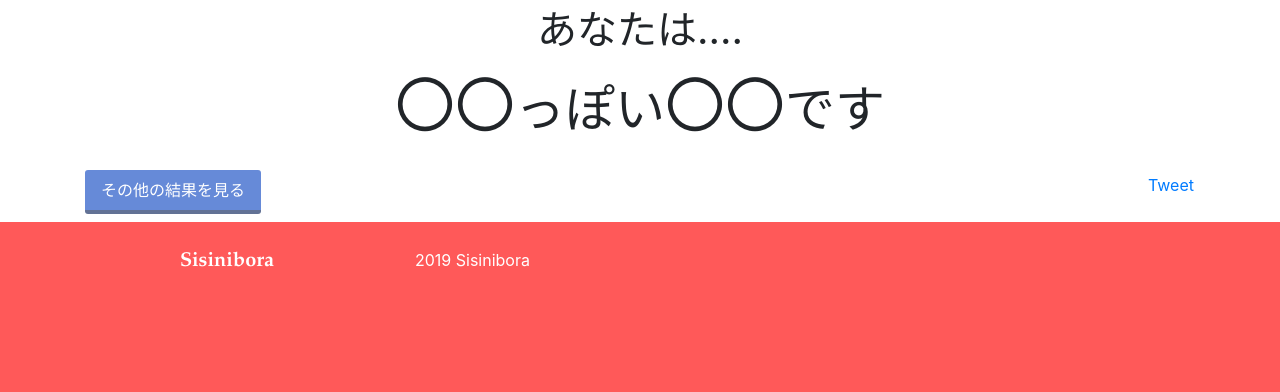
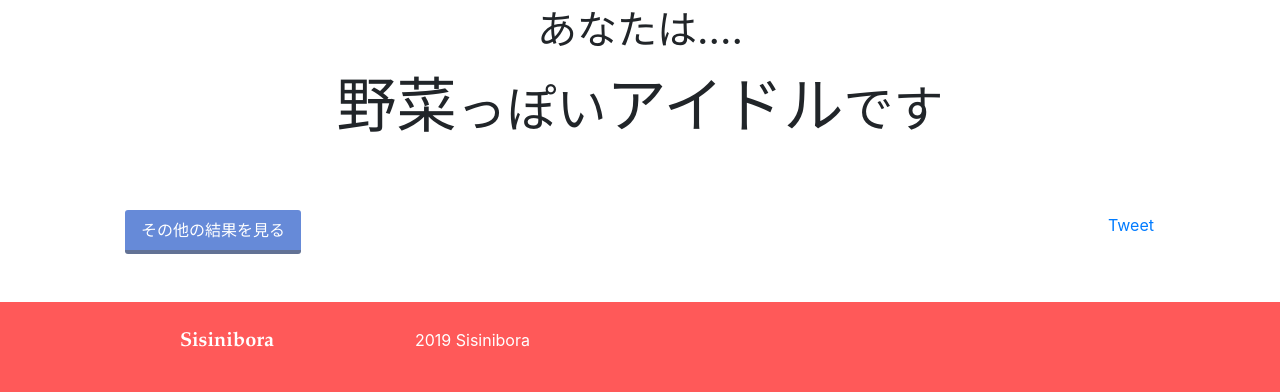
Before and after one commit to ishiyatakashi/SAWA, a Django app: page /result2/ in a window 1280 px wide. Shown: the part 80-472 px from the top of the page. Run offline with Django 3.2, Linux system fonts and the light colour scheme; some libraries are stand-ins or nearby versions.

Commit message:
result2.html tukutta

```diff
--- a/maindata/templates/maindata/result2.html
+++ b/maindata/templates/maindata/result2.html
@@ -4,13 +4,13 @@
 
 {% load static %}
 
-<link rel="stylesheet" href="{% static 'maindata/css/modal.css' %}">
+{% block extra_css %}<link rel="stylesheet" href="{% static 'maindata/css/modal.css' %}">{% endblock %}
 
 {% block content %}
 
     <div id="wrapper">
         <div class="center" style="font-size: 40px">あなたは....</div>
-        <div class="center" style="font-size: 50px"><a style="font-size: 60px">〇〇</a>っぽい<a style="font-size: 60px">〇〇</a>です
+        <div class="center" style="font-size: 50px"><a style="font-size: 60px">野菜</a>っぽい<a style="font-size: 60px">アイドル</a>です
         </div>
     </div>
 
@@ -34,22 +34,22 @@
                 <h3>あなたが選んだ「っぽい度」一覧</h3>
                 <div class="modal_box">
                     <div class="box">
-                        <label>アイドル</label><br>
-                        <label for="a_ch2">プロ野球選手・・・XX%</label><br>
-                        <label for="a_ch3">俳優</label><br>
-                        <label for="a_ch10">女優</label>
+                        <label>アイドル・・・90%</label><br>
+                        <label for="a_ch2">プロ野球選手・・・54%</label><br>
+                        <label for="a_ch3">俳優・・・78%</label><br>
+                        <label for="a_ch10">女優・・・65%</label>
                     </div>
                     <div class="box">
-                        <label for="a_ch4">ミュージシャン</label><br>
-                        <label for="a_ch5">ユーチューバー</label><br>
-                        <label for="a_ch6">アーティスト</label><br>
-                        <label for="a_ch11">野菜</label>
+                        <label for="a_ch4">ミュージシャン・・・43%</label><br>
+                        <label for="a_ch5">ユーチューバー・・・35%</label><br>
+                        <label for="a_ch6">アーティスト・・・23%</label><br>
+                        <label for="a_ch11">野菜・・・99%</label>
                     </div>
                     <div class="box">
-                        <label for="a_ch7">果物</label><br>
-                        <label for="a_ch8">動物</label><br>
-                        <label for="a_ch9">ゲーム実況者</label><br>
-                        <label for="a_ch12">平均の顔</label>
+                        <label for="a_ch7">果物・・・50%</label><br>
+                        <label for="a_ch8">動物・・・25%</label><br>
+                        <label for="a_ch9">ゲーム実況者・・・46%</label><br>
+                        <label for="a_ch12">総理大臣・・・33%</label>
                     </div>
                 </div>
                 <label class="aligncenter">
@@ -62,4 +62,6 @@
             <!--modal__inner-->
         </div>
         <!--modal-->
+    <script src="{% static 'maindata/js/modal.js' %}"></script>
+
 {% endblock content %}
```
